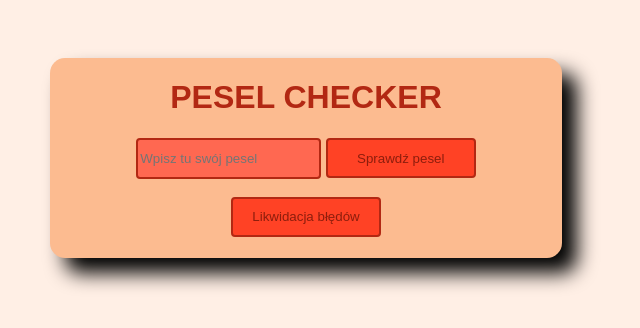
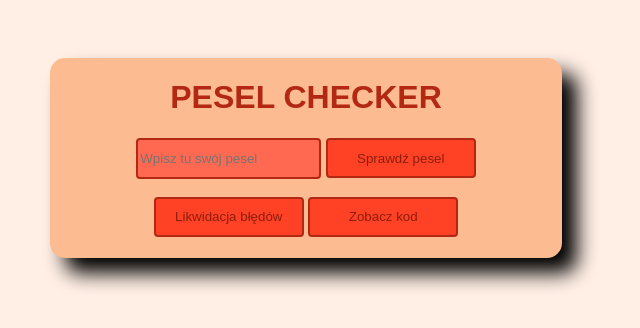
Before and after one commit to Qertyn/PESEL, a PHP site: page / in a window 1280 px wide. Shown: the top 328 px of the page, without its empty margins (342-982 px from the left). Run offline with PHP 8.4, Linux system fonts and the light colour scheme.

Commit message:
Teraz jest zajebiscie

```diff
--- a/index.php
+++ b/index.php
@@ -59,7 +59,6 @@
         <!--name 'submit' by sprawdzić czy funkcja została wywołana-->
         <input type="submit" name="submit" value="Sprawdź pesel">
     </form>
-
     <?php
     // error checker
         if(isset($_GET["error"])){
@@ -79,6 +78,7 @@
     ?>
     <br>
     <a href="index.php"><input type="button" value="Likwidacja błędów" ></a>
+    <a href="testowa 2.png"><input type="button" value="Zobacz kod" ></a>
     </div>
 </body>
 </html>
```
